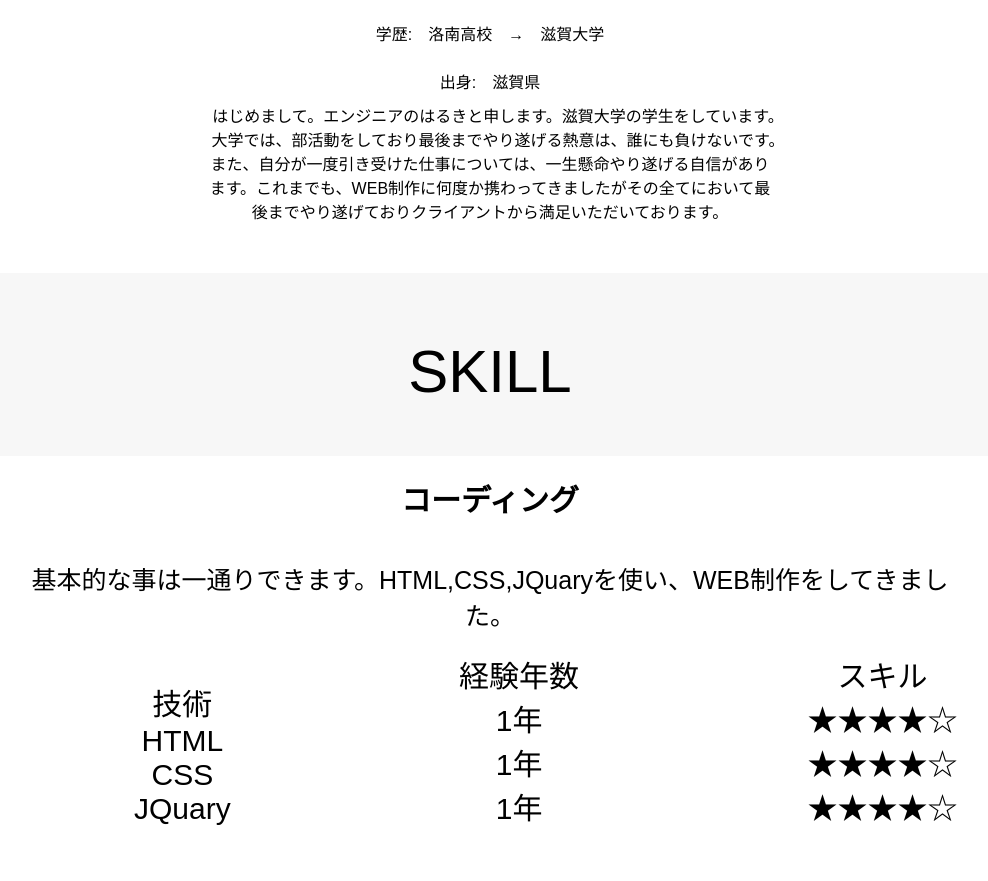
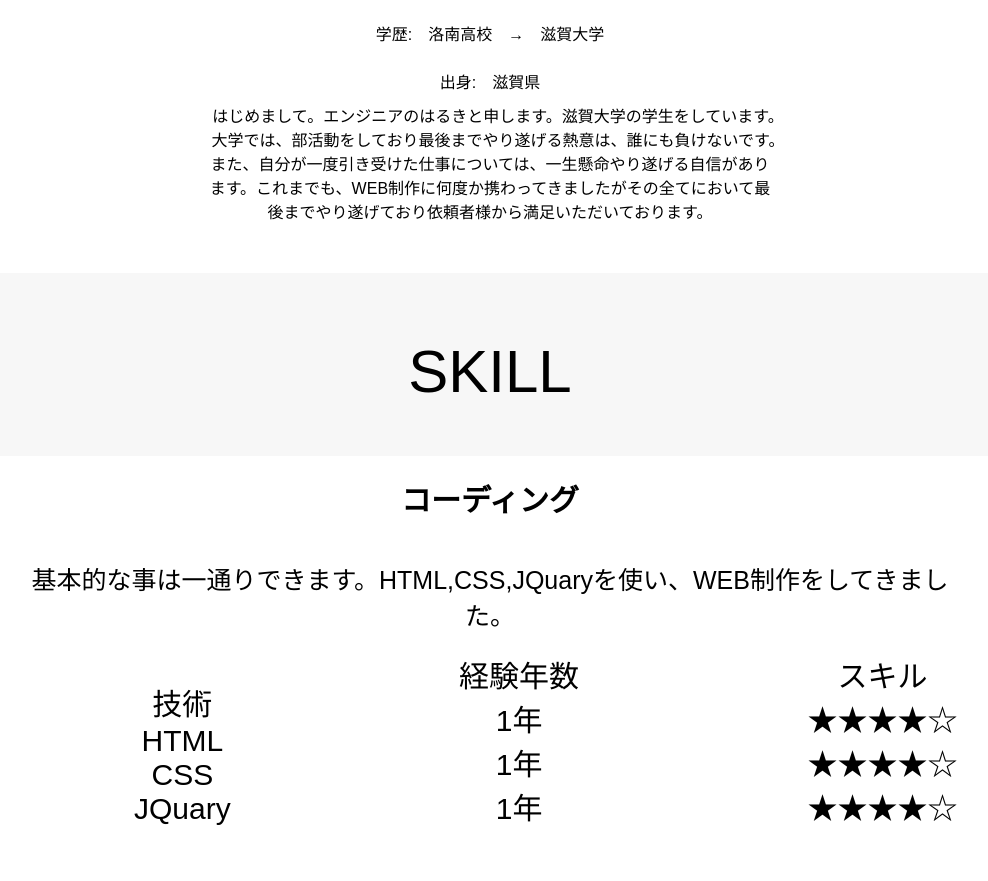
Before and after one commit to harukinaemura/haruki-sport-folio, a plain HTML site: page index.html in a window 1280 px wide. Shown: the part 805-1686 px from the top of the page, without its empty margins (150-1138 px from the left). Drawn offline with nearby package versions, Linux system fonts and the light colour scheme; a script that the page names is missing.

Commit message:
Add files via upload

```diff
--- a/index.html
+++ b/index.html
@@ -43,7 +43,7 @@
             　大学では、部活動をしており最後までやり遂げる熱意は、誰にも負けないです。<br>
               また、自分が一度引き受けた仕事については、一生懸命やり遂げる自信があり<br>
               ます。これまでも、WEB制作に何度か携わってきましたがその全てにおいて最<br>
-              後までやり遂げておりクライアントから満足いただいております。
+              後までやり遂げており依頼者様から満足いただいております。
         </div>
       </div>
       <div class="SKILL" id="SKILL">
```
